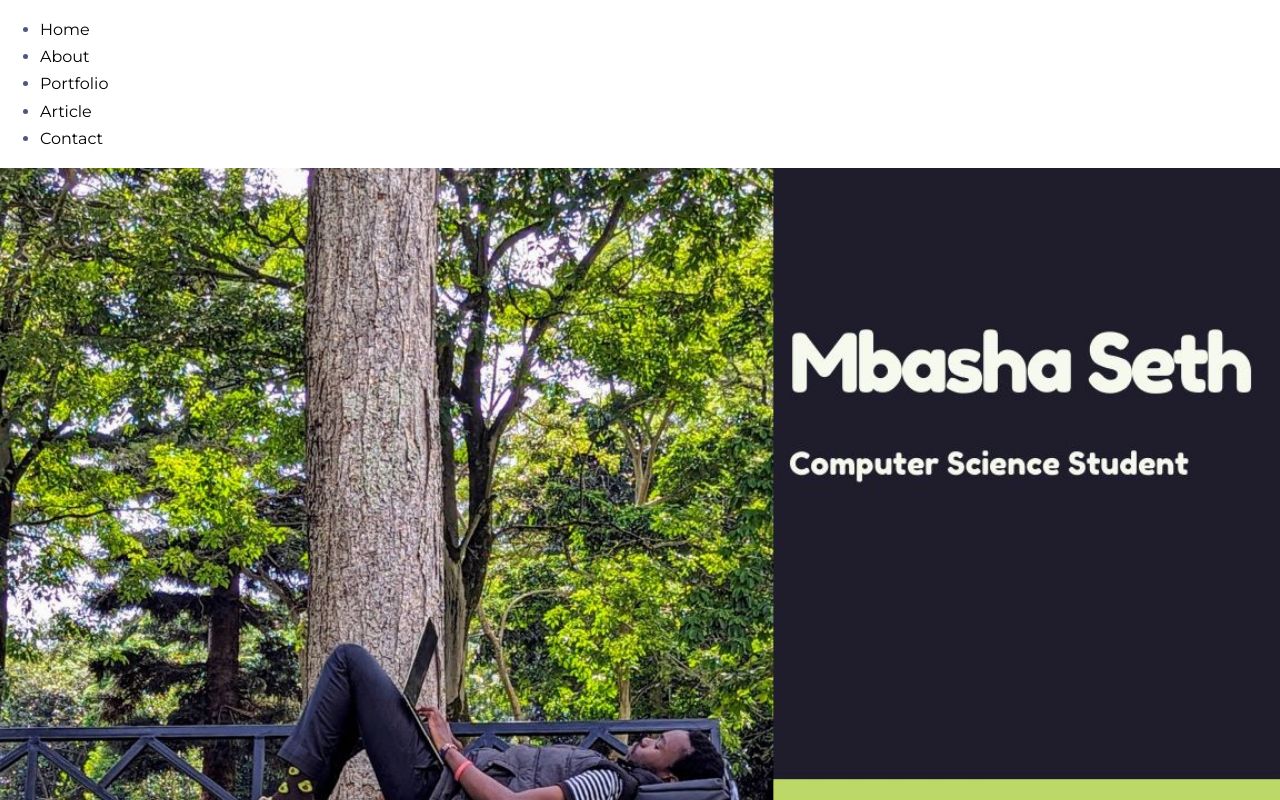
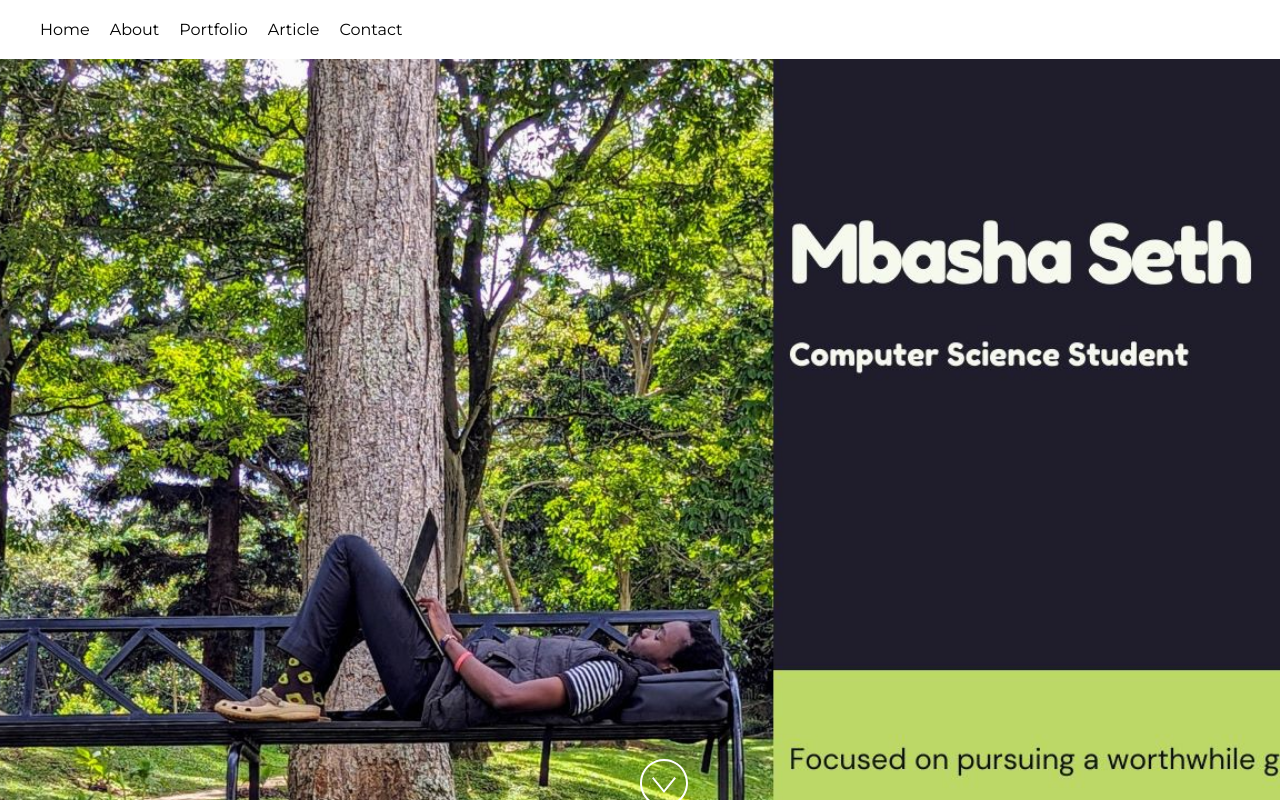
Before and after one commit to Mbashas/mbashas.github.io, a React (Vite) app: page / in a window 1280 px wide. Built offline with nearby package versions, Linux system fonts and the light colour scheme.

Commit message:
list them horizontaly

```diff
--- a/src/Components/Header.jsx
+++ b/src/Components/Header.jsx
@@ -10,11 +10,11 @@ const Header = () => {
   return (
     <header>
       <nav>
-        <ul>
-          <li><a href="#home">Home</a></li>
-          <li><a href="#about">About</a></li>
-          <li><a href="#portfolio">Portfolio</a></li>
-          <li><a href="article.html">Article</a></li>
+        <ul style={{ display: 'flex', listStyleType: 'none' }}>
+          <li style={{ marginRight: '20px' }}><a href="#home">Home</a></li>
+          <li style={{ marginRight: '20px' }}><a href="#about">About</a></li>
+          <li style={{ marginRight: '20px' }}><a href="#portfolio">Portfolio</a></li>
+          <li style={{ marginRight: '20px' }}><a href="article.html">Article</a></li>
           <li><a href="#footer">Contact</a></li>
         </ul>
       </nav>
```
